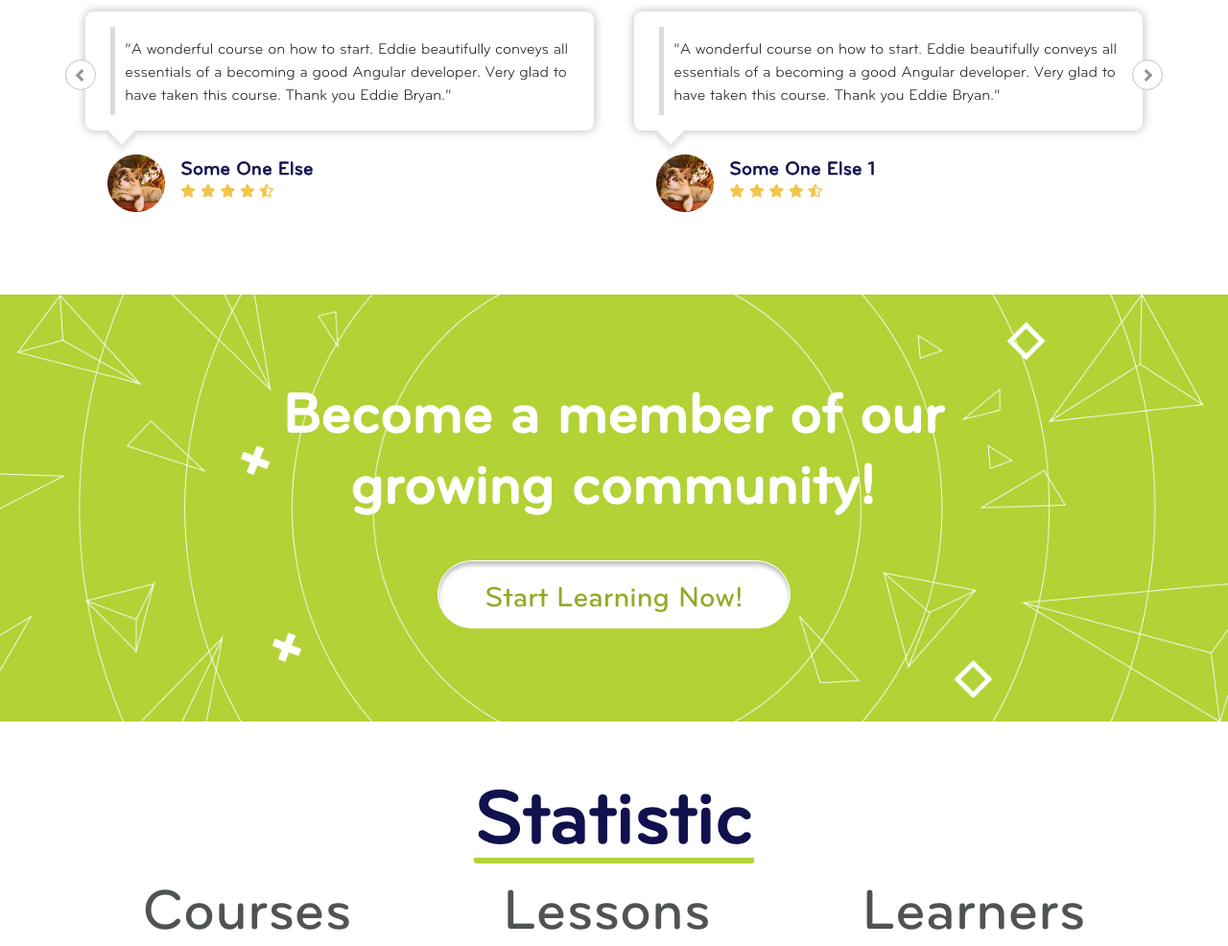
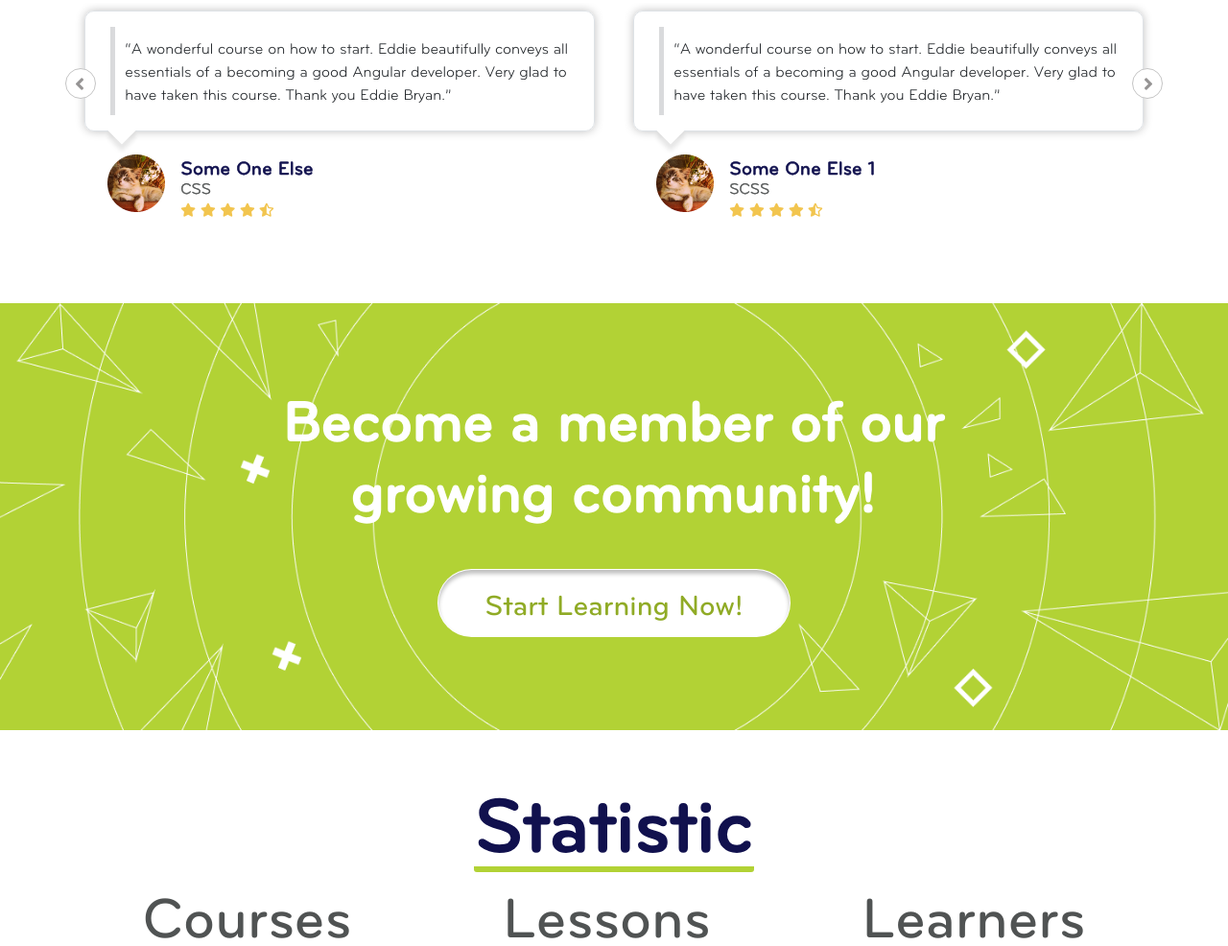
Before and after one commit to hapo-chinhnc/HapoLearn-Rps, a plain HTML site: page index.html in a window 1280 px wide. Shown: the part 3133-4119 px from the top of the page at 96% size. Drawn offline with Linux system fonts and the light colour scheme.

Commit message:
add name courses for person

```diff
--- a/index.html
+++ b/index.html
@@ -152,6 +152,7 @@
                         </div>
                         <div class="hapolearn-feedback-items-user-infor ml-3">
                             <p class="hapolearn-feedback-items-user-infor-text">Nguyen Cong Chinh</p>
+                            <p class="hapolearn-feedback-items-user-infor-courses">PHP</p>
                             <i class="fas fa-star"></i>
                             <i class="fas fa-star"></i>
                             <i class="fas fa-star"></i>
@@ -170,6 +171,7 @@
                         </div>
                         <div class="hapolearn-feedback-items-user-infor ml-3">
                             <p class="hapolearn-feedback-items-user-infor-text">Some One Else</p>
+                            <p class="hapolearn-feedback-items-user-infor-courses">CSS</p>
                             <i class="fas fa-star"></i>
                             <i class="fas fa-star"></i>
                             <i class="fas fa-star"></i>
@@ -188,6 +190,7 @@
                         </div>
                         <div class="hapolearn-feedback-items-user-infor ml-3">
                             <p class="hapolearn-feedback-items-user-infor-text">Some One Else 1</p>
+                            <p class="hapolearn-feedback-items-user-infor-courses">SCSS</p>
                             <i class="fas fa-star"></i>
                             <i class="fas fa-star"></i>
                             <i class="fas fa-star"></i>
@@ -206,6 +209,7 @@
                         </div>
                         <div class="hapolearn-feedback-items-user-infor ml-3">
                             <p class="hapolearn-feedback-items-user-infor-text">Some One Else 2</p>
+                            <p class="hapolearn-feedback-items-user-infor-courses">PHP</p>
                             <i class="fas fa-star"></i>
                             <i class="fas fa-star"></i>
                             <i class="fas fa-star"></i>
--- a/scss/style.scss
+++ b/scss/style.scss
@@ -261,6 +261,13 @@ header {
       font-size: 14px;
       color: #F2C54F;
     }
+
+    .hapolearn-feedback-items-user-infor-courses {
+      color: #505353;
+      margin: 0;
+      -webkit-text-stroke: 0.5px;
+      @include fontUtm(normal, 16px, 20px);
+    }
   }
 }
 
```
Also changed, not shown: css/style.css, 1 other file.
